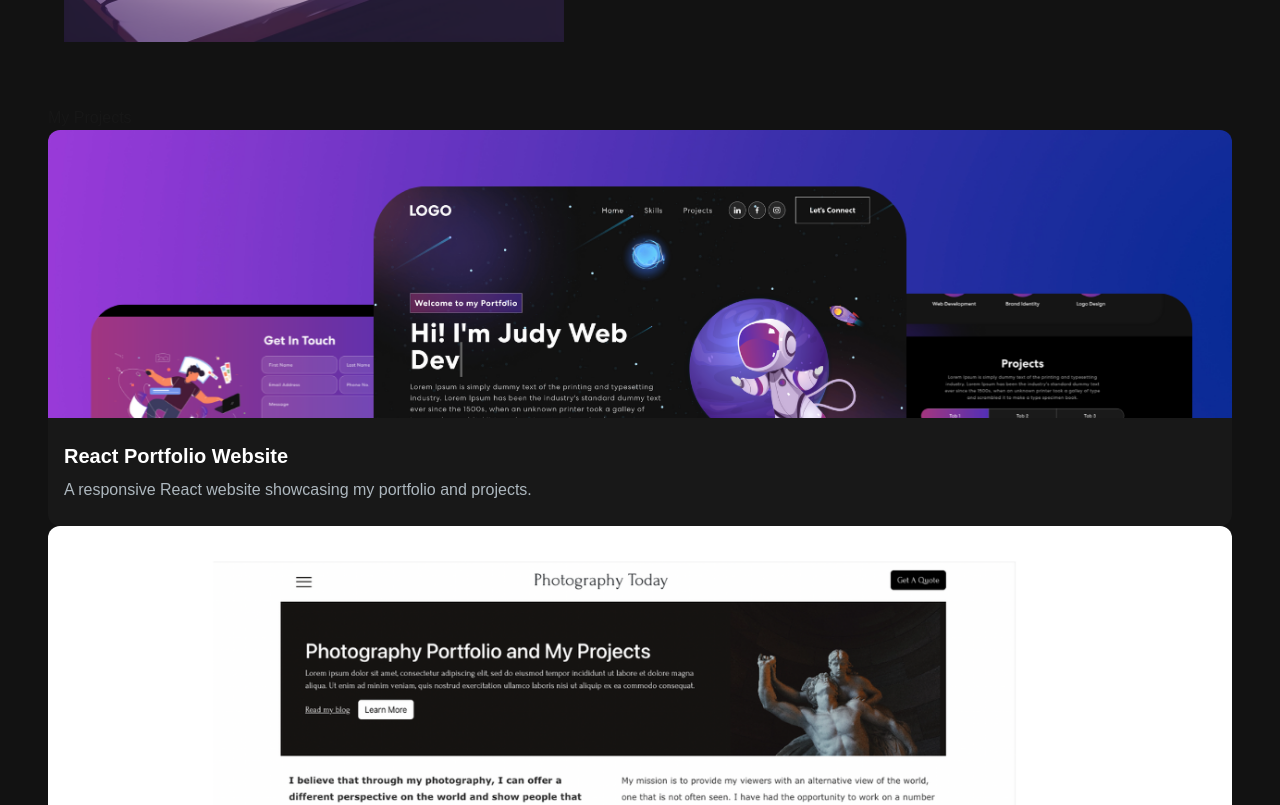
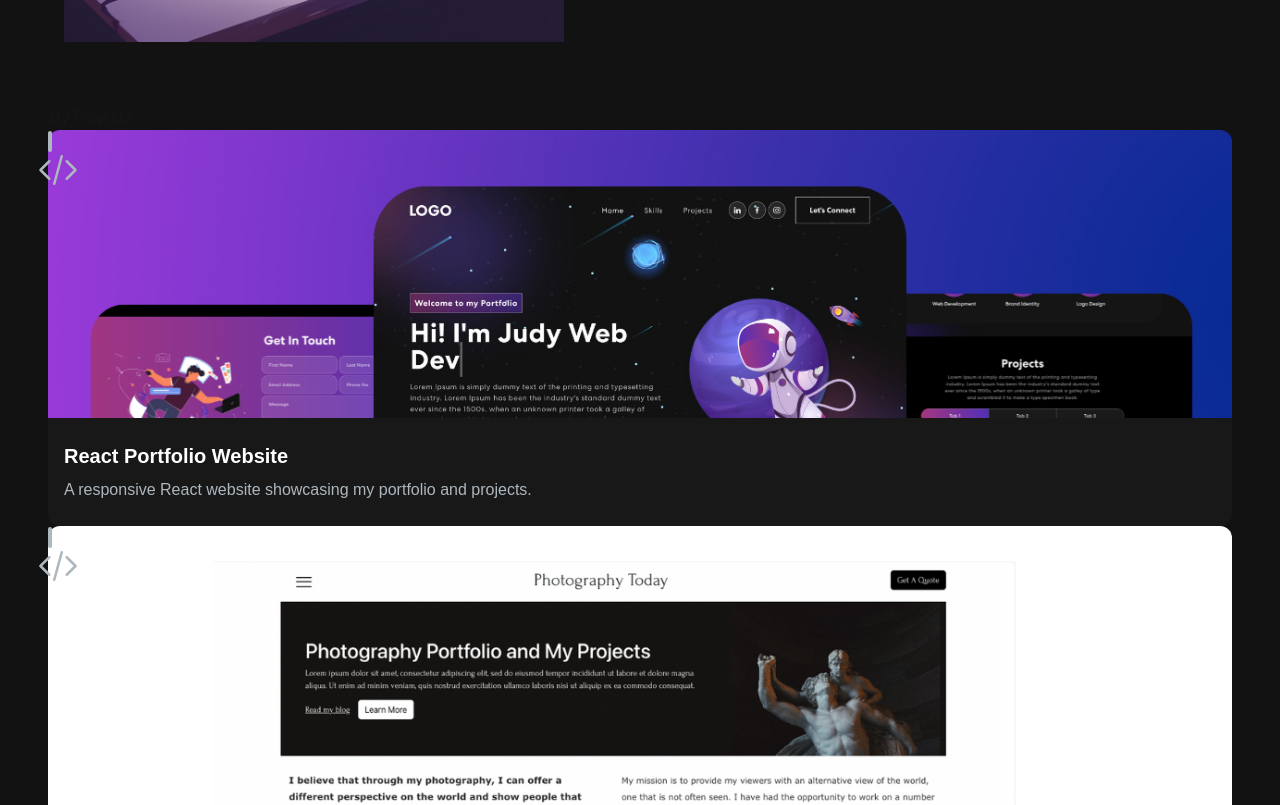
Before and after one commit to Emeka-Okpaleke/portfolio-website, a Next.js app: page / in a window 1280 px wide. Shown: the part 960-1765 px from the top of the page. Built offline with nearby package versions, Linux system fonts and the light colour scheme.

Commit message:
Icon added to ProjectCard

```diff
--- a/src/app/components/ProjectCard.tsx
+++ b/src/app/components/ProjectCard.tsx
@@ -1,4 +1,6 @@
 import React from 'react'
+import { CodeBracketIcon, EyeIcon } from '@heroicons/react/24/outline'
+import Link from 'next/link'
 
 const ProjectCard = ({imgUrl, title, description}) => {
   return (
@@ -6,7 +8,11 @@ const ProjectCard = ({imgUrl, title, description}) => {
         <div
         className='h-52 md:h-72 rounded-t-xl'
         style={{ background: `url(${imgUrl})`, backgroundSize: "cover"}}
-        ></div>
+        >
+          <Link href="/" className='h-14 w-14 border-2 relative rounded-full border-[#ADB7BE] hover:border-white'>
+            <CodeBracketIcon className='h-10 w-10 text-[#ADB7BE] m-2 absolute top-1/2 left-1/2 transform -translate-x-1/2 cursor-pointer hover:white'/>
+          </Link>
+        </div>
         <div className='text-white rounded-b-xl bg-[#181818] py-6 px-4'>
             <h5 className='text-xl font-semibold mb-2'>{title}</h5>
             <p className='text-[#ADB7BE]'>{description}</p>
```
